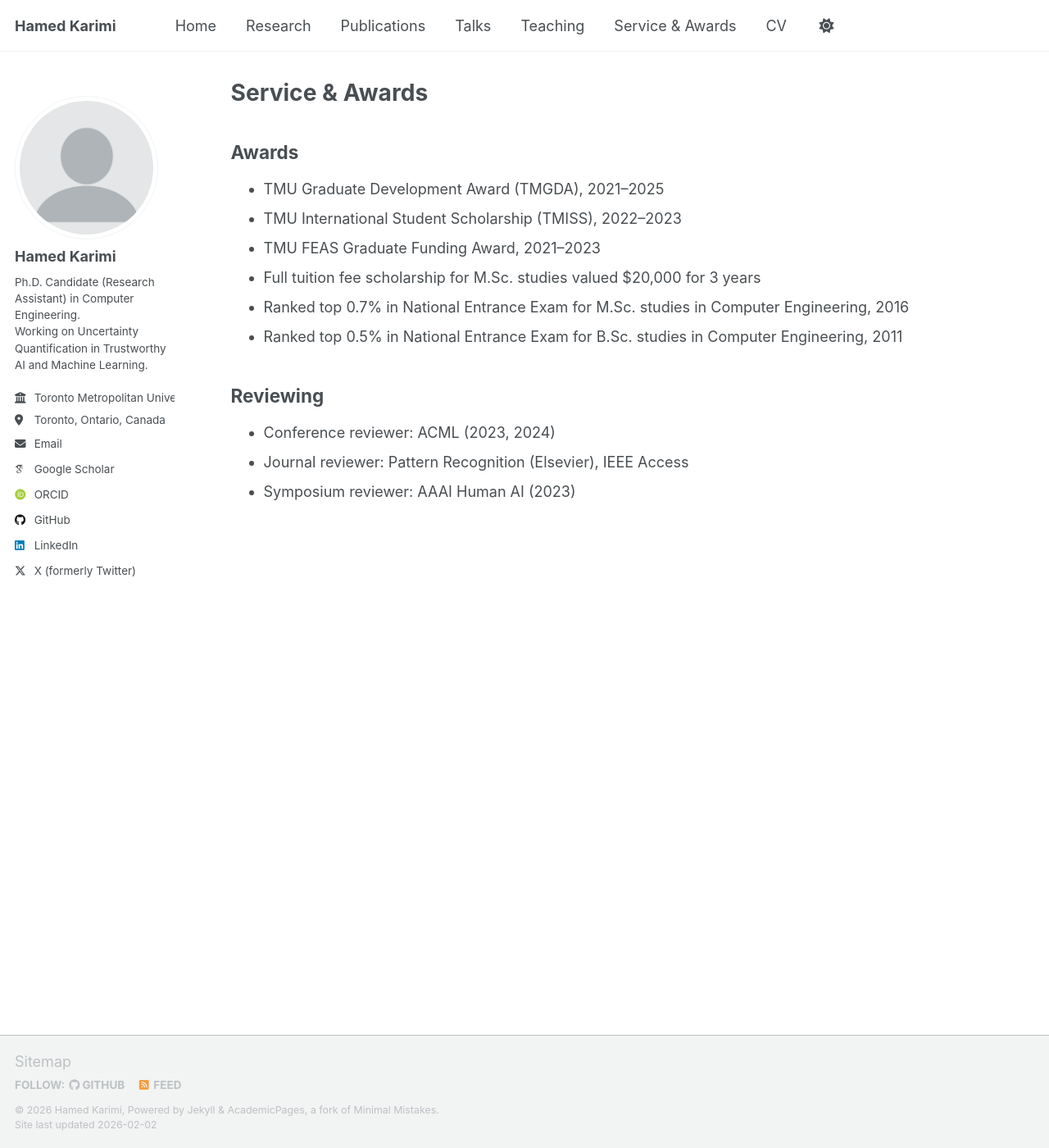
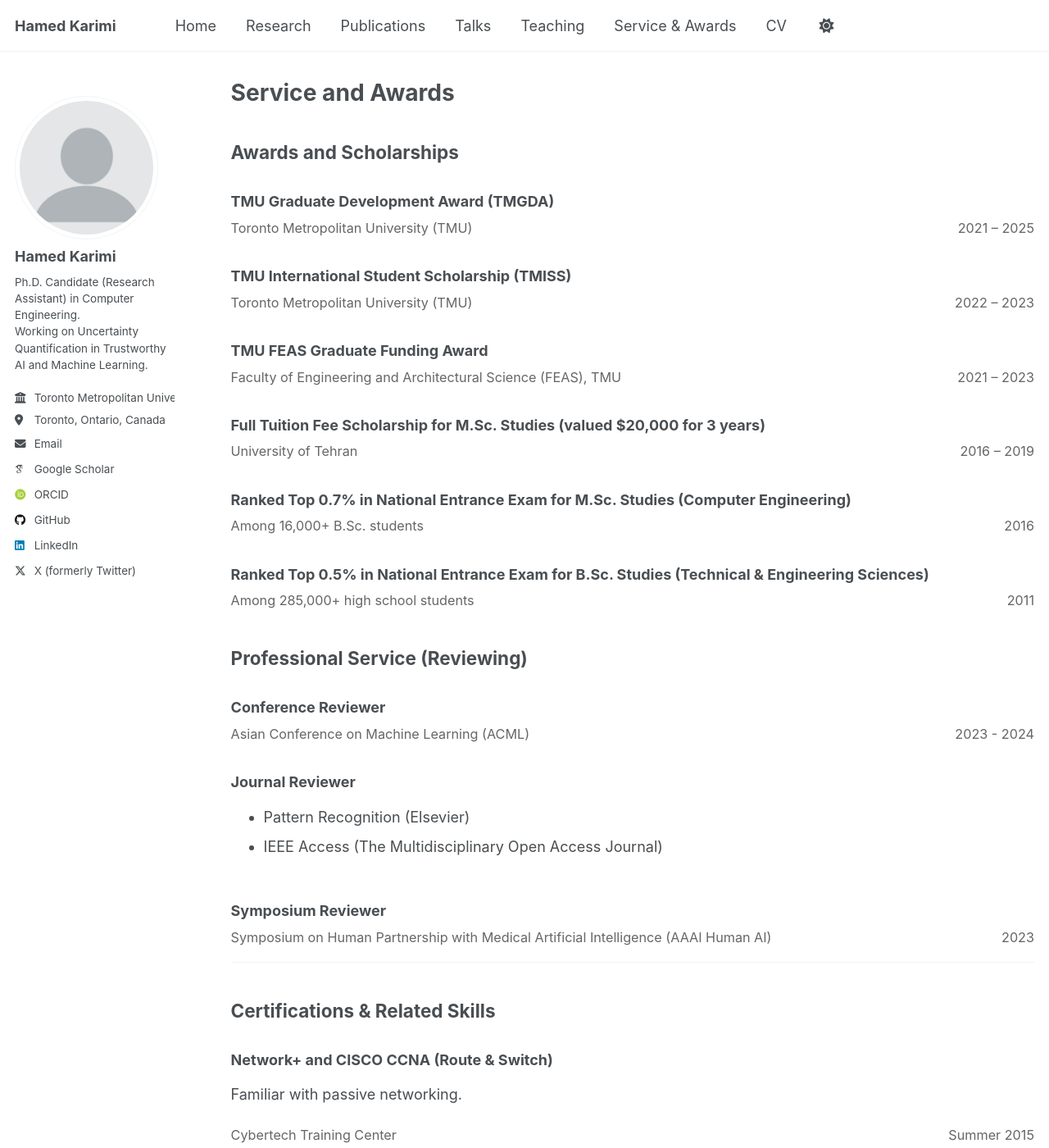
Before and after one commit to hamedmx/hamedmx.github.io, a Jekyll site: the page built from _pages/service.md, in a window 1280 px wide and 1400 px high. Shown: the whole window at 82% size. Built offline with Jekyll 4.4.1, drawn with Linux system fonts in a browser that asks for light colours; some web fonts are replaced; a script that is not in the unit is left out; some of the changed text lies outside the part shown.

Commit message:
Update service.md

```diff
--- a/_pages/service.md
+++ b/_pages/service.md
@@ -1,10 +1,11 @@
 ---
 layout: archive
-title: "Service & Awards"
+title: "Service and Awards"
 permalink: /service/
 author_profile: true
 ---
 
+<!--
 ## Awards
 - TMU Graduate Development Award (TMGDA), 2021–2025
 - TMU International Student Scholarship (TMISS), 2022–2023
@@ -17,3 +18,118 @@ author_profile: true
 - Conference reviewer: ACML (2023, 2024)
 - Journal reviewer: Pattern Recognition (Elsevier), IEEE Access
 - Symposium reviewer: AAAI Human AI (2023)
+
+-->
+
+
+## Awards and Scholarships
+
+### TMU Graduate Development Award (TMGDA)
+<div class="cv-meta">
+  <span class="where">Toronto Metropolitan University (TMU)</span>
+  <span class="when">2021 – 2025</span>
+</div>
+
+### TMU International Student Scholarship (TMISS)
+<div class="cv-meta">
+  <span class="where">Toronto Metropolitan University (TMU)</span>
+  <span class="when">2022 – 2023</span>
+</div>
+
+### TMU FEAS Graduate Funding Award
+<div class="cv-meta">
+  <span class="where">Faculty of Engineering and Architectural Science (FEAS), TMU</span>
+  <span class="when">2021 – 2023</span>
+</div>
+
+### Full Tuition Fee Scholarship for M.Sc. Studies (valued $20,000 for 3 years)
+<div class="cv-meta">
+  <span class="where">University of Tehran</span>
+  <span class="when">2016 – 2019</span>
+</div>
+
+### Ranked Top 0.7% in National Entrance Exam for M.Sc. Studies (Computer Engineering)
+<div class="cv-meta">
+  <span class="where">Among 16,000+ B.Sc. students</span>
+  <span class="when">2016</span>
+</div>
+
+### Ranked Top 0.5% in National Entrance Exam for B.Sc. Studies (Technical & Engineering Sciences)
+<div class="cv-meta">
+  <span class="where">Among 285,000+ high school students</span>
+  <span class="when">2011</span>
+</div>
+
+
+## Professional Service (Reviewing)
+
+### Conference Reviewer
+<div class="cv-meta">
+  <span class="where">Asian Conference on Machine Learning (ACML)</span>
+  <span class="when">2023 - 2024</span>
+</div>
+
+### Journal Reviewer
+
+- Pattern Recognition (Elsevier)
+- IEEE Access (The Multidisciplinary Open Access Journal)
+<div class="cv-meta">
+  <span class="where"></span>
+  <span class="when"></span>
+</div>
+
+### Symposium Reviewer
+<div class="cv-meta">
+  <span class="where">Symposium on Human Partnership with Medical Artificial Intelligence (AAAI Human AI)</span>
+  <span class="when">2023</span>
+</div>
+
+---
+
+## Certifications & Related Skills
+
+### Network+ and CISCO CCNA (Route & Switch)
+
+Familiar with passive networking.
+
+<div class="cv-meta">
+  <span class="where">Cybertech Training Center</span>
+  <span class="when">Summer 2015</span>
+</div>
+
+
+
+## Work Experience & Extra-Curricular Activities
+
+### Teacher (Tutor) — High Schools and Private Institutions
+
+Mathematics, Physics, and Social Studies
+
+<div class="cv-meta">
+  <span class="where">Individually and in institutions including Mehr Mandegar and Nokhbegan Poorsina</span>
+  <span class="when">Fall 2016 – Summer 2020</span>
+</div>
+
+### High School and College Educational Consultancy
+
+Course consultancy, study planning, program selection for national annual university entrance exam
+
+<div class="cv-meta">
+  <span class="where">Khajeh Nasir educational institution</span>
+  <span class="when">Fall 2015</span>
+</div>
+
+### IT Technical Support — Hamayesh Afarinan Javid Company
+<div class="cv-meta">
+  <span class="where">9th Annual Clinical Oncology Congress, National Library and Archives of Iran</span>
+  <span class="when">Sep. 2014 - Sep. 2015</span>
+</div>
+
+### Internship
+
+Java SE Developer
+
+<div class="cv-meta">
+  <span class="where">Namaadiran Company, Tehran, Iran</span>
+  <span class="when">Summer 2014</span>
+</div>
```
